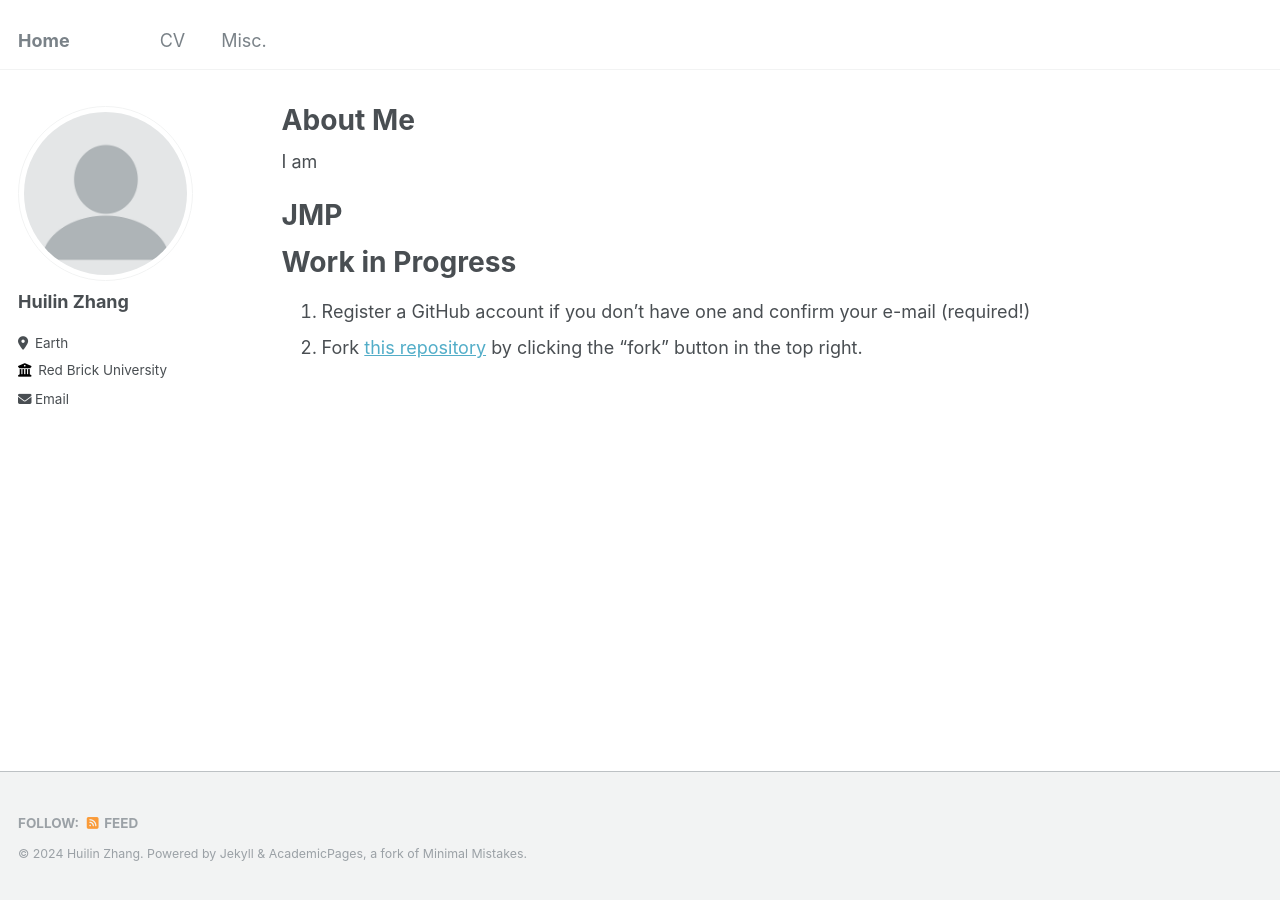
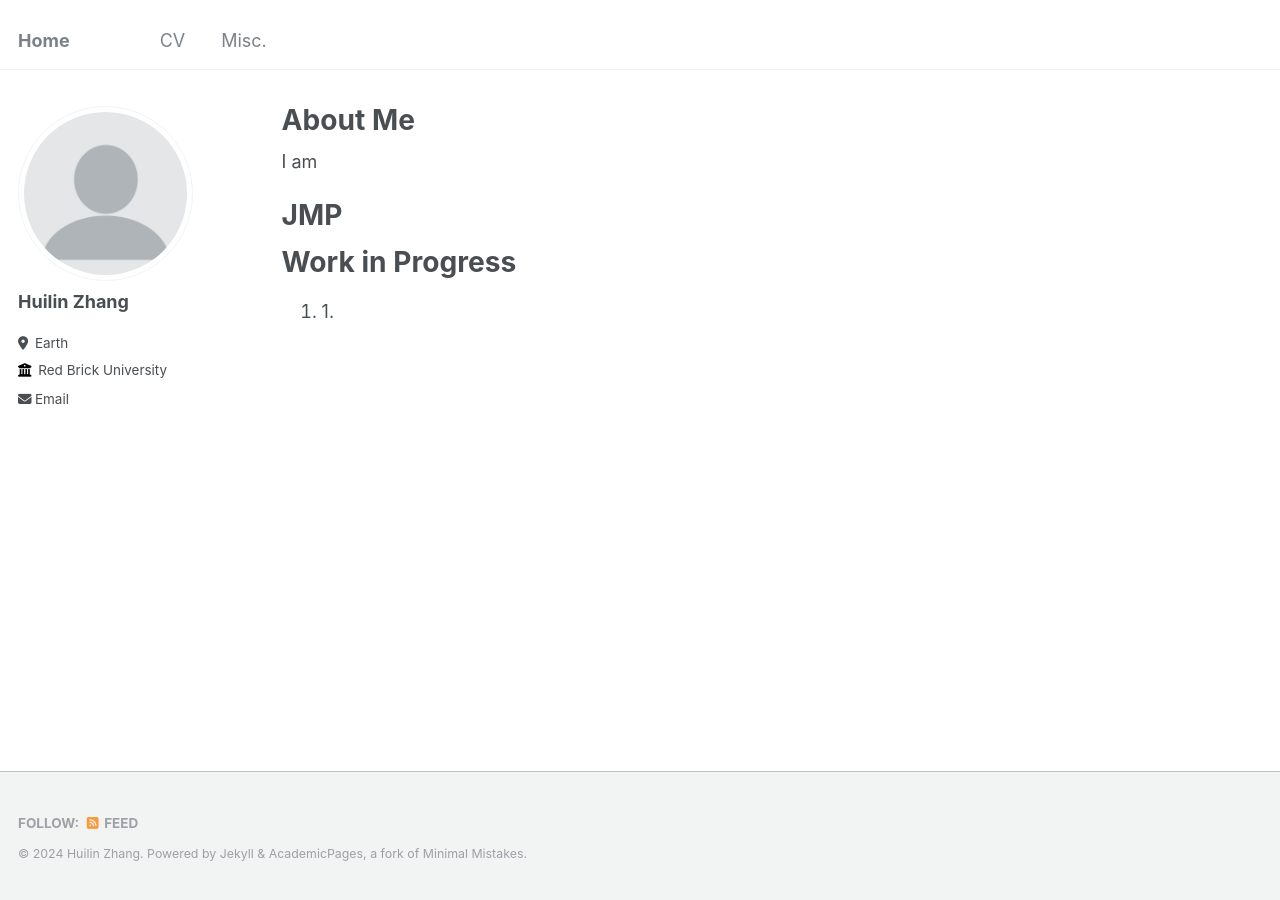
Before and after one commit to huilin-zhang/huilin-zhang.github.io, a Jekyll site: the page built from _pages/about.md, in a window 1280 px wide. Built offline with Jekyll 4.4.1, drawn with Linux system fonts in a browser that asks for light colours.

Commit message:
Update about.md

```diff
--- a/_pages/about.md
+++ b/_pages/about.md
@@ -15,5 +15,5 @@ JMP
 
 Work in Progress
 ======
-1. Register a GitHub account if you don't have one and confirm your e-mail (required!)
-1. Fork [this repository](https://github.com/academicpages/academicpages.github.io) by clicking the "fork" button in the top right.
+1.
+1.
```
